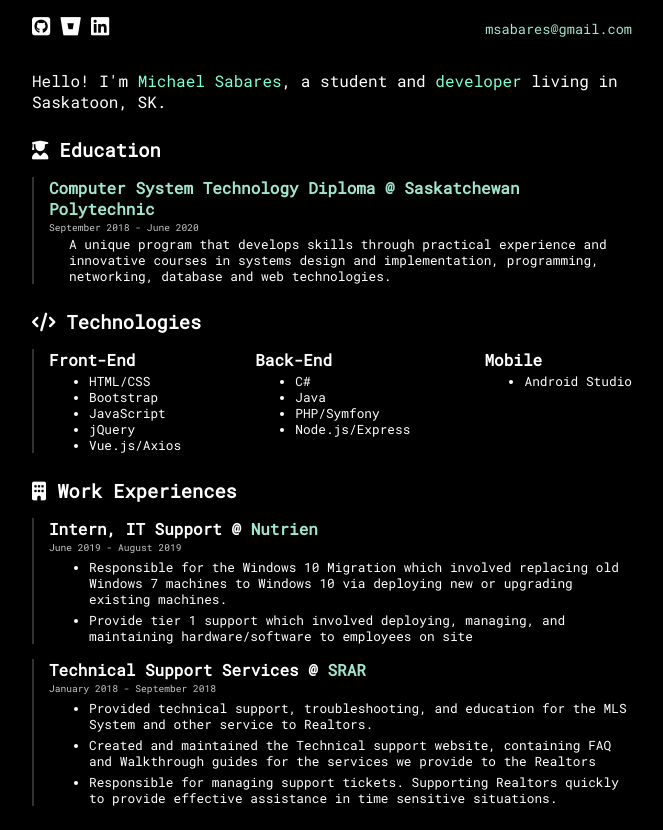
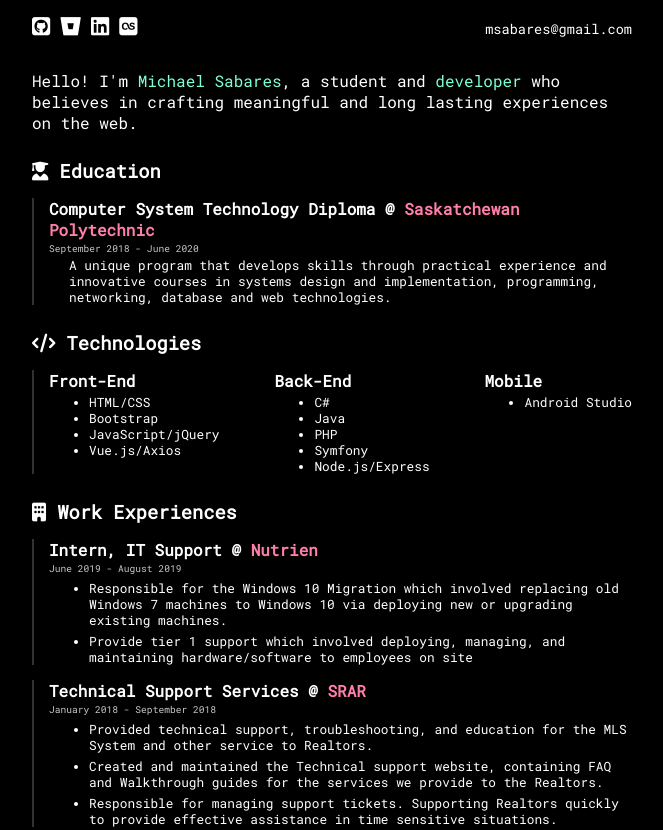
Before and after one commit to msabares/msabares.github.io, a plain HTML site: page index.html in a window 1280 px wide. Shown: the top 830 px of the page, without its empty margins (308-971 px from the left). Drawn offline with Linux system fonts and the light colour scheme.

Commit message:
Update Colors, content and layout

```diff
--- a/css/style.css
+++ b/css/style.css
@@ -50,12 +50,23 @@ p, li, details {
 #links > a:last-child {
     font-size: 0.85em;
     margin-left: auto;;
+    color: white;
+
+}
+
+#links .fab:hover {
+    color: #FF7FAA;
+    text-decoration: none;
+}
+
+#links > a:hover {
+    color: #FF7FAA;
 }
 
 .externalLink {
     text-decoration: none;
     border-bottom: 2px solid transparent;
-    color: #a1e6cf;
+    color: #FF7FAA;
 }
 
 .fab:hover, .externalLink:hover {
--- a/index.html
+++ b/index.html
@@ -14,17 +14,18 @@
     <a href="https://github.com/msabares" target="_blank"><i class="fab fa-github-square "></i></a>
     <a href="https://bitbucket.org/msabares/profile/repositories" target="_blank"><i class="fab fa-bitbucket "></i></a>
     <a href="https://www.linkedin.com/in/michaelsabares" target="_blank"><i class="fab fa-linkedin"></i></a>
+    <a href="https://www.last.fm/user/rawrfearmeh333" target="_blank"><i class="fab fa-lastfm-square"></i></a>
     <a class="externalLink" href="mailto:msabares@gmail.com">msabares@gmail.com</a>
 </div>
 
 <div id="welcome">
-    <span>Hello! I'm <span class="highlight">Michael Sabares</span>, a student and <span class="highlight"> developer</span> living in Saskatoon, SK.</span>
+    <span>Hello! I'm <span class="highlight">Michael Sabares</span>, a student and <span class="highlight"> developer</span> who believes in crafting meaningful and long lasting experiences on the web.</span>
 </div>
 
 <div id="school" class="container">
     <h3><i class="fas fa-user-graduate"></i> Education</h3>
     <div class="sub-container">
-        <h4><a class="externalLink" target="_blank" href="https://saskpolytech.ca/programs-and-courses/programs/Computer-Systems-Technology.aspx">Computer System Technology Diploma @ Saskatchewan Polytechnic</a></h4>
+        <h4>Computer System Technology Diploma @ <a class="externalLink" target="_blank" href="https://saskpolytech.ca/programs-and-courses/programs/Computer-Systems-Technology.aspx">Saskatchewan Polytechnic</a></h4>
         <p class="sub-highlight"> September 2018 - June 2020</p>
         <p id="description">A unique program that develops skills through practical experience and innovative courses in systems design and implementation, programming, networking, database and web technologies.</p>
     </div>
@@ -39,8 +40,7 @@
             <ul>
                 <li>HTML/CSS</li>
                 <li>Bootstrap</li>
-                <li>JavaScript</li>
-                <li>jQuery</li>
+                <li>JavaScript/jQuery</li>
                 <li>Vue.js/Axios</li>
             </ul>
         </div>
@@ -49,7 +49,8 @@
             <ul>
                 <li>C#</li>
                 <li>Java</li>
-                <li>PHP/Symfony</li>
+                <li>PHP</li>
+                <li>Symfony</li>
                 <li>Node.js/Express</li>
             </ul>
         </div>
@@ -77,7 +78,7 @@
         <p class="sub-highlight">January 2018 - September 2018</p>
         <ul>
             <li>Provided technical support, troubleshooting, and education for the MLS System and other service to Realtors.</li>
-            <li>Created and maintained the Technical support website, containing FAQ and Walkthrough guides for the services we provide to the Realtors</li>
+            <li>Created and maintained the Technical support website, containing FAQ and Walkthrough guides for the services we provide to the Realtors.</li>
             <li>Responsible for managing support tickets. Supporting Realtors quickly to provide effective assistance in time sensitive situations.</li>
         </ul>
     </div>
```
